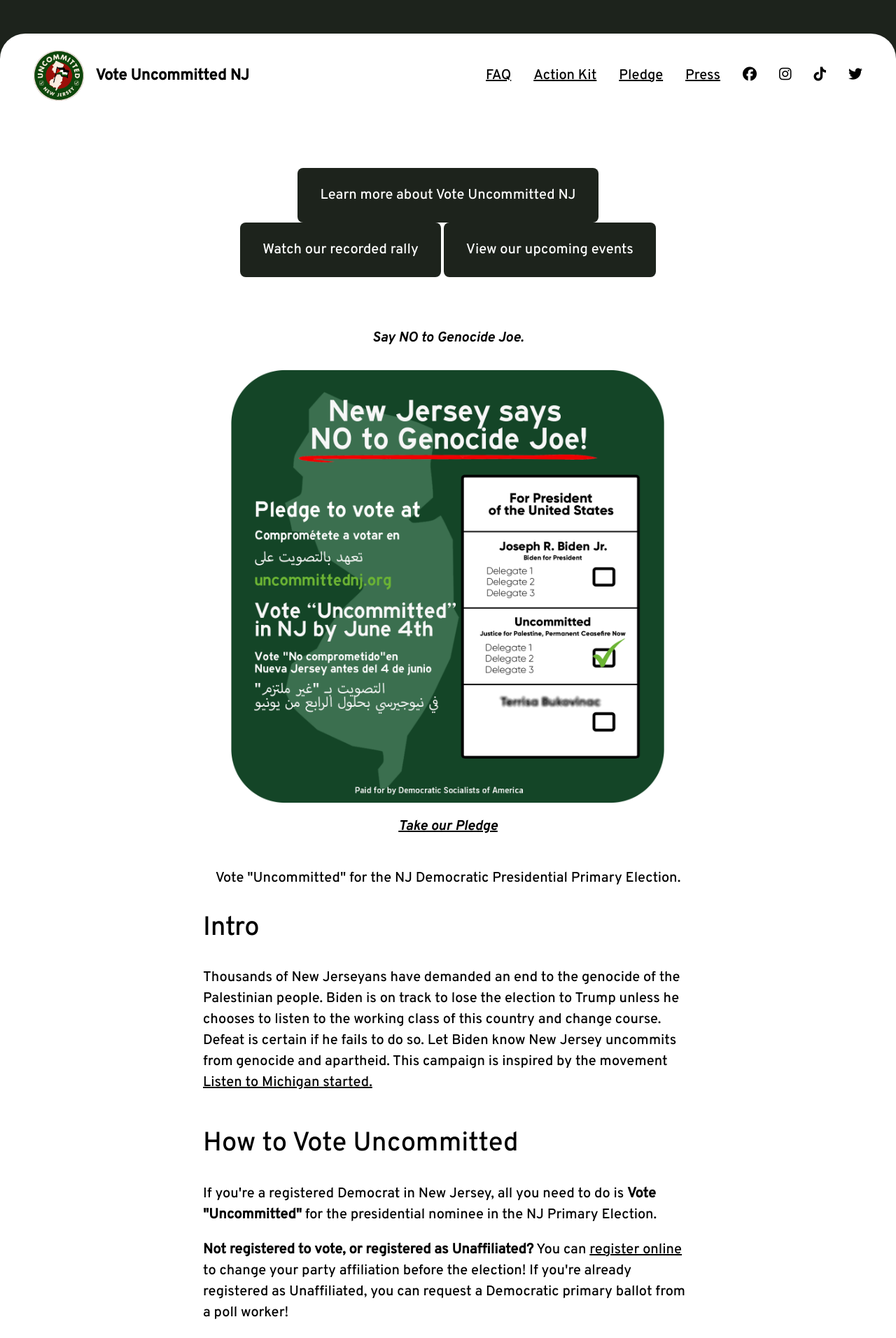
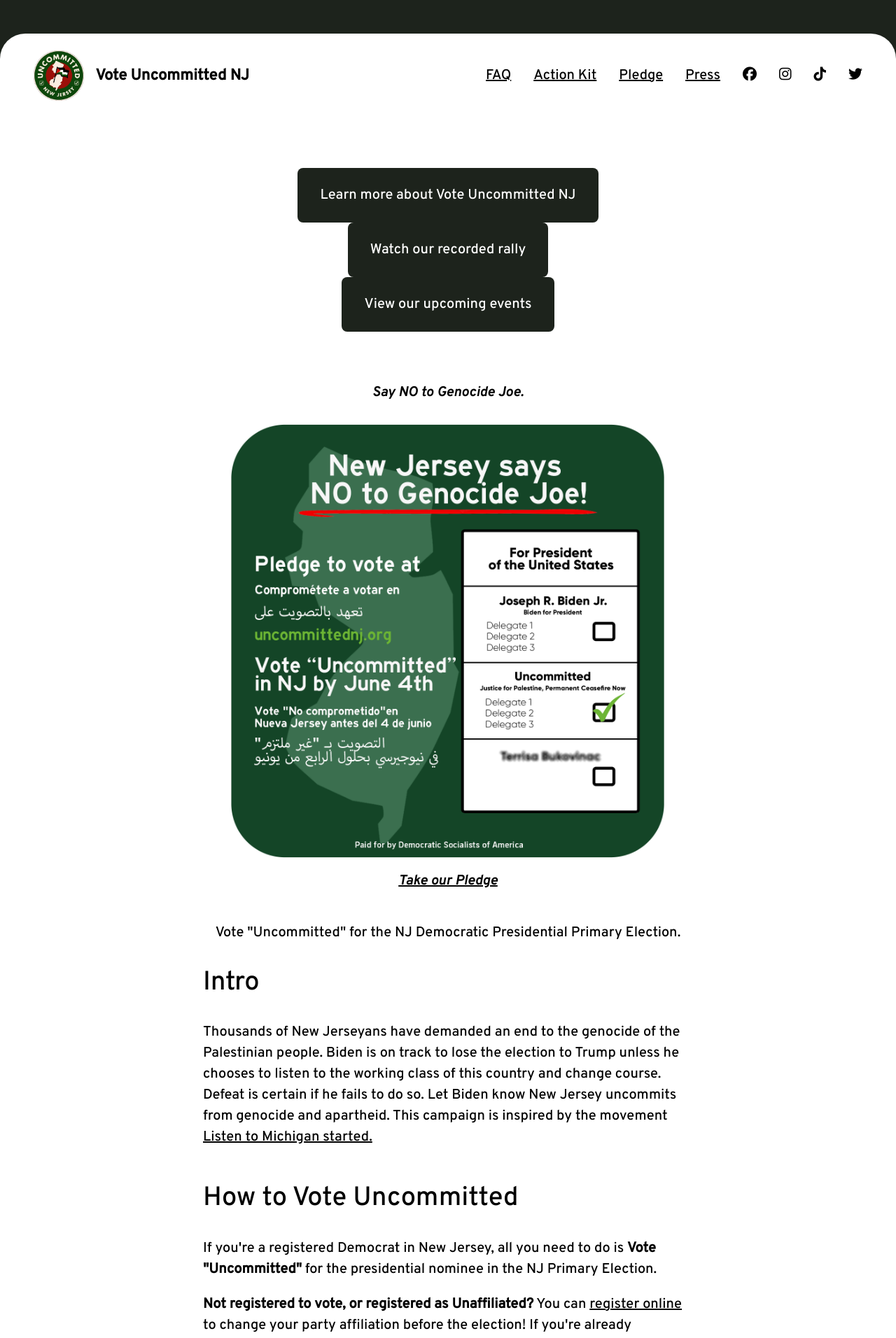
Before and after one commit to dsa-ntc/uncommittednj.org, a Jekyll site: the page built from index.html, in a window 1280 px wide. Shown: the top 1912 px of the page at 70% size. Built offline with Jekyll 4.4.1, drawn with Linux system fonts in a browser that asks for light colours; nearby versions of some CDN libraries; a script that is not in the unit is left out; comment, search, counter and statistics services are not loaded.

Commit message:
Update index.html
<br> added between buttons

```diff
--- a/index.html
+++ b/index.html
@@ -3,9 +3,9 @@
 image: /assets/vote-uncommitted.jpg
 ---
  <div class='section cta'>
-    <a href='/faq' class='btn'>Learn more about Vote Uncommitted NJ</a>
-    <a href='/rally' class='btn'>Watch our recorded rally</a>
-    <a href='/calendar' class='btn'>View our upcoming events</a>
+    <a href='/faq' class='btn'>Learn more about Vote Uncommitted NJ</a><br>
+    <a href='/rally' class='btn'>Watch our recorded rally</a><br>
+    <a href='/calendar' class='btn'>View our upcoming events</a><br>
   </div>
 <div id="home">
   <div class="prelude">
```
